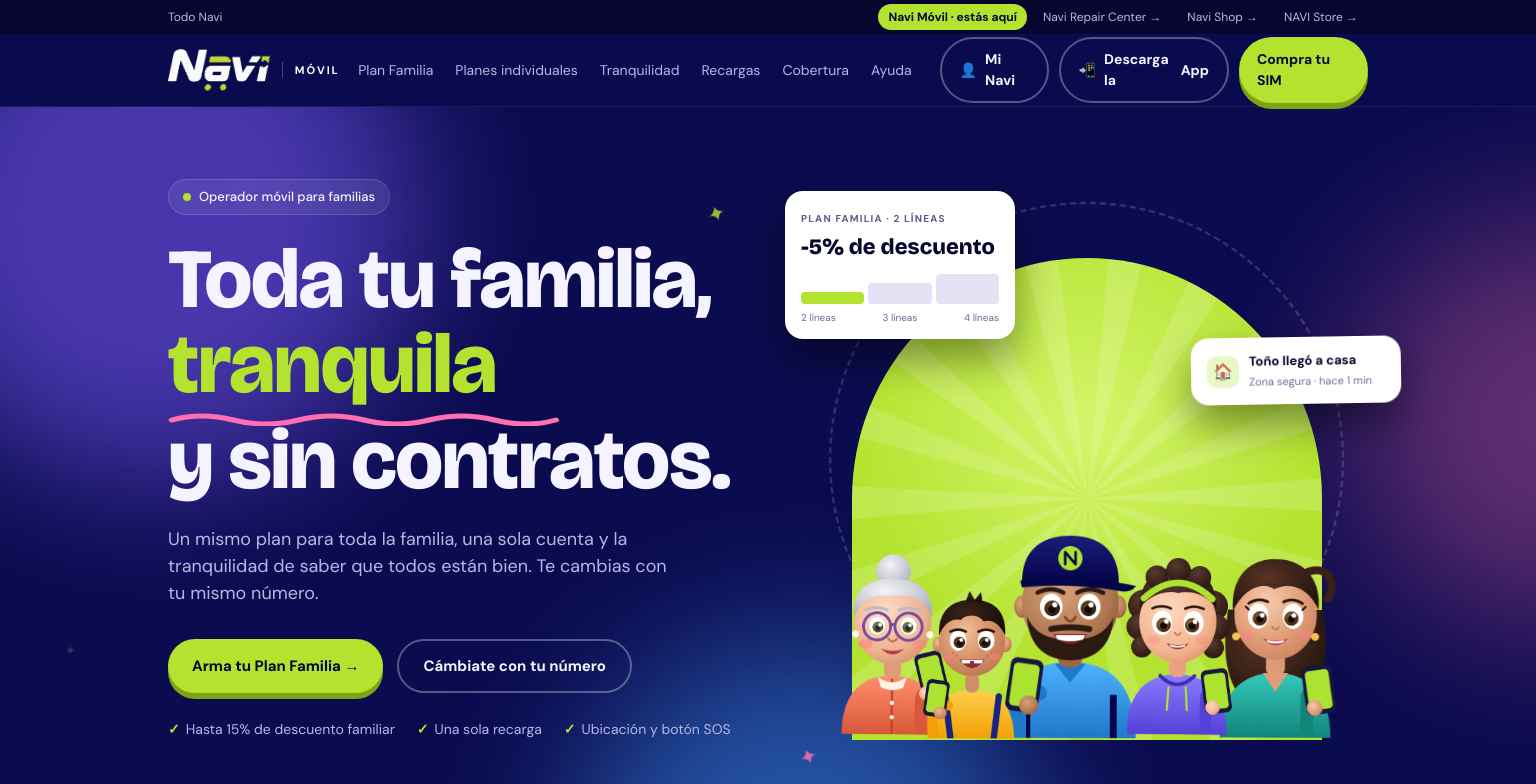
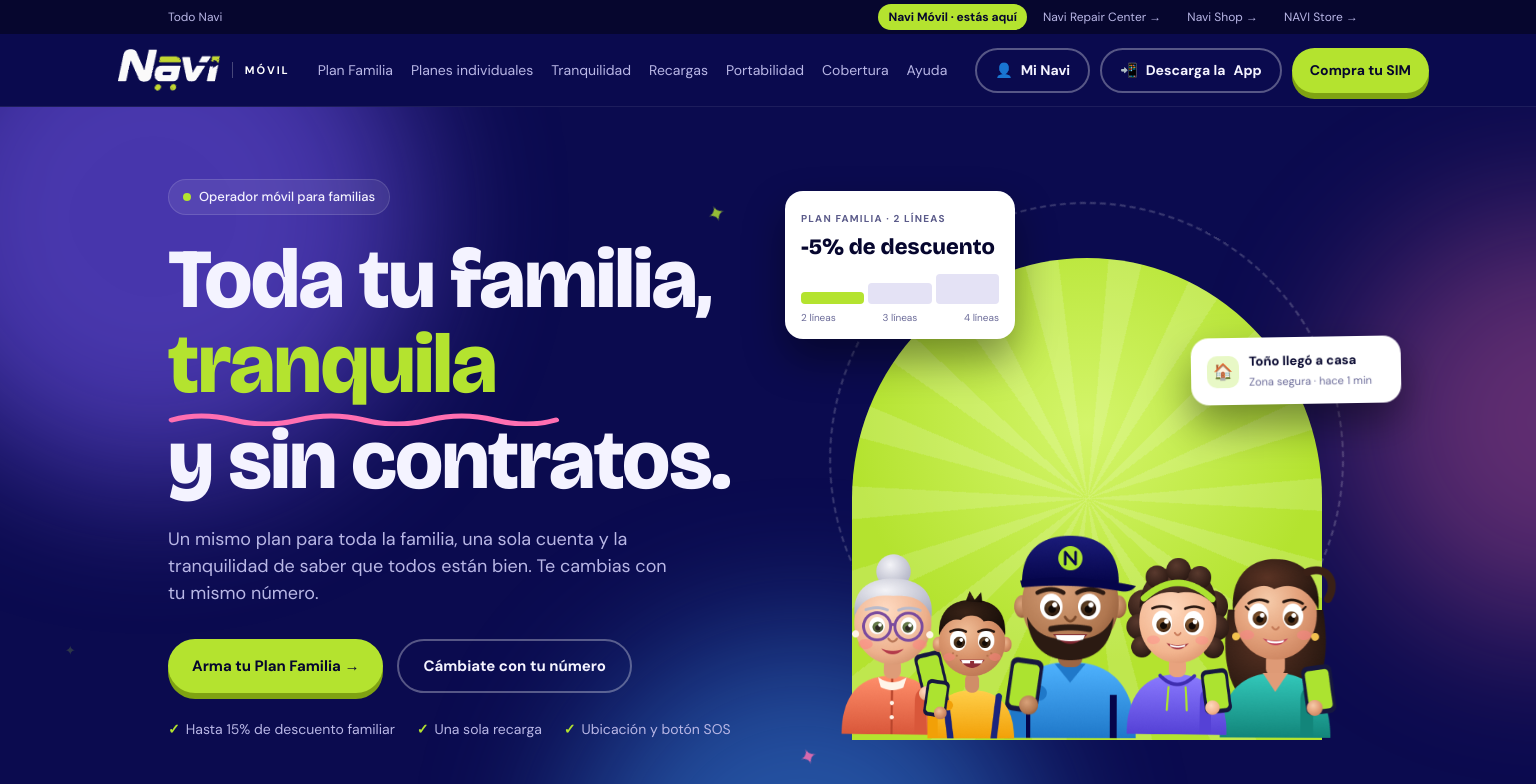
Before and after one commit to NAVISERVICES/navi-movil, a plain HTML site: page demo/index.html in a window 1536 px wide. Shown: the top 784 px of the page. Drawn offline with nearby package versions, Linux system fonts and the light colour scheme.

Commit message:
Portabilidad en el menú

```diff
--- a/demo/index.html
+++ b/demo/index.html
@@ -81,7 +81,14 @@ header.main .wrap{display:flex;align-items:center;height:72px;gap:28px}
 .rotator{padding-bottom:.12em}
 .squiggle{position:absolute;left:0;bottom:-.1em;width:100%;height:14px}
 .links a{white-space:nowrap}
-@media (max-width:1180px){.links{display:none}.header-cta{margin-left:auto}}
+@media (min-width:1321px){
+  header.main .wrap{width:min(1300px,100% - 32px)}
+  header.main .logo{flex:none}
+  .header-cta .btn{white-space:nowrap}
+  header.main .links{gap:18px}
+}
+@media (min-width:1321px) and (max-width:1360px){header.main .links{gap:16px}}
+@media (max-width:1320px){.links{display:none}.header-cta{margin-left:auto}}
 .squiggle path{stroke:var(--pink);stroke-width:5;fill:none;stroke-linecap:round;stroke-dasharray:400;stroke-dashoffset:400;animation:draw 1.4s .6s forwards}
 @keyframes draw{to{stroke-dashoffset:0}}
 .hero p.lead{font-size:18px;color:var(--muted);max-width:520px}
@@ -413,7 +420,7 @@ canvas#confetti{position:fixed;inset:0;pointer-events:none;z-index:100}
   <div class="wrap">
     <a class="logo" href="#"><img src="assets/navi-logo.png" alt="Navi"><small>MÓVIL</small></a>
     <nav class="links">
-      <a href="#plan">Plan Familia</a><a href="#individuales">Planes individuales</a><a href="#tranquilidad">Tranquilidad</a><a href="recargas.html">Recargas</a><a href="#">Cobertura</a><a href="#">Ayuda</a>
+      <a href="#plan">Plan Familia</a><a href="#individuales">Planes individuales</a><a href="#tranquilidad">Tranquilidad</a><a href="recargas.html">Recargas</a><a href="portabilidad.html">Portabilidad</a><a href="#">Cobertura</a><a href="#">Ayuda</a>
     </nav>
     <div class="header-cta" style="display:flex;gap:10px">
       <a class="btn btn-ghost sm" href="login.html" id="account">👤 <span class="long">Mi Navi</span></a>
```
